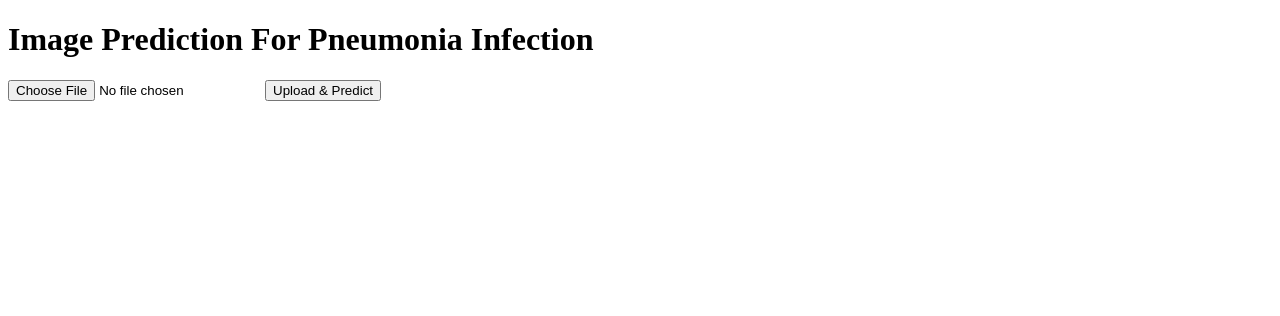
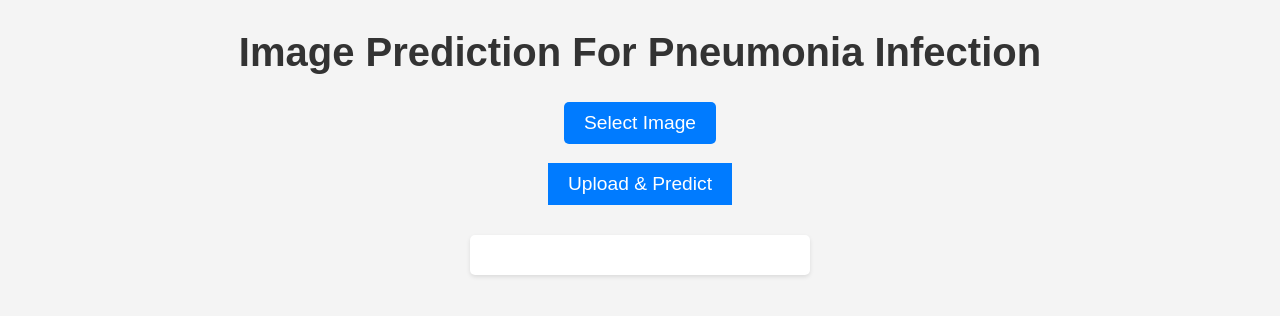
Before and after one commit to madhavbhandari5/Pneumonia-Detection-System, a Flask app: page / in a window 1280 px wide. Shown: the top 316 px of the page. Run offline with Flask 3, Linux system fonts and the light colour scheme.

Commit message:
code refactor and added css and JS files

```diff
--- /dev/null
+++ b/static/style.css
@@ -0,0 +1,84 @@
+body {
+    font-family: Arial, sans-serif;
+    background-color: #f4f4f4;
+    margin: 0;
+    padding: 0;
+    text-align: center;
+}
+
+h1 {
+    font-size: 2.5em;
+    color: #333;
+    margin-top: 30px;
+}
+
+#upload-form {
+    margin: 20px auto;
+    max-width: 300px;
+}
+
+#file-input {
+    display: none;
+}
+
+button[type="submit"] {
+    background-color: #007BFF;
+    color: #fff;
+    border: none;
+    padding: 10px 20px;
+    font-size: 1.2em;
+    cursor: pointer;
+    transition: background-color 0.3s ease;
+}
+
+button[type="submit"]:hover {
+    background-color: #0056b3;
+}
+
+#prediction-result {
+    margin: 30px auto;
+    max-width: 300px;
+    background-color: #fff;
+    padding: 20px;
+    border-radius: 5px;
+    box-shadow: 0 2px 4px rgba(0, 0, 0, 0.1);
+}
+
+#prediction-result p {
+    font-size: 1.2em;
+    color: #333;
+    margin: 0;
+}
+
+#prediction-result strong {
+    color: #007BFF;
+}
+
+
+#file-input {
+    display: none;
+}
+
+/* Style for the custom file input button */
+label[for="file-input"] {
+    background-color: #007BFF;
+    color: #fff;
+    border: none;
+    padding: 10px 20px;
+    font-size: 1.2em;
+    cursor: pointer;
+    transition: background-color 0.3s ease;
+    border-radius: 5px;
+    display: inline-block;
+}
+
+label[for="file-input"]:hover {
+    background-color: #0056b3;
+}
+
+/* Style for the selected file name display */
+#selected-file-name {
+    font-size: 1.2em;
+    color: #cc0e0e;
+    margin-top: 10px;
+}
--- a/templates/index.html
+++ b/templates/index.html
@@ -2,35 +2,17 @@
 <html>
   <head>
     <title>Image Prediction</title>
+    <link rel="stylesheet" type="text/css" href="../static/style.css" />
   </head>
   <body>
     <h1>Image Prediction For Pneumonia Infection</h1>
     <form id="upload-form" enctype="multipart/form-data">
       <input type="file" id="file-input" name="file" accept="image/*" />
+      <label for="file-input">Select Image</label>
+      <p id="selected-file-name"></p>
       <button type="submit">Upload & Predict</button>
     </form>
     <div id="prediction-result"></div>
-
-    <script>
-        document.getElementById('upload-form').addEventListener('submit', function (event) {
-            event.preventDefault();
-            const formData = new FormData();
-            const fileInput = document.getElementById('file-input');
-            formData.append('file', fileInput.files[0]);
-
-            fetch('/predict', {
-                method: 'POST',
-                body: formData
-            })
-            .then(response => response.json())
-            .then(data => {
-                const resultDiv = document.getElementById('prediction-result');
-            resultDiv.innerHTML = `Predicted Class: ${data.predicted_class}<br>Confidence: ${data.confidence}`;
-            })
-            .catch(error => {
-                console.error('Error:', error);
-            });
-        });
-    </script>
+    <script src="../static/scripts.js"></script>
   </body>
 </html>
```
Also changed, not shown: static/scripts.js (added, +40 -0 lines). Lines whose indentation alone changed are shown as unchanged.
